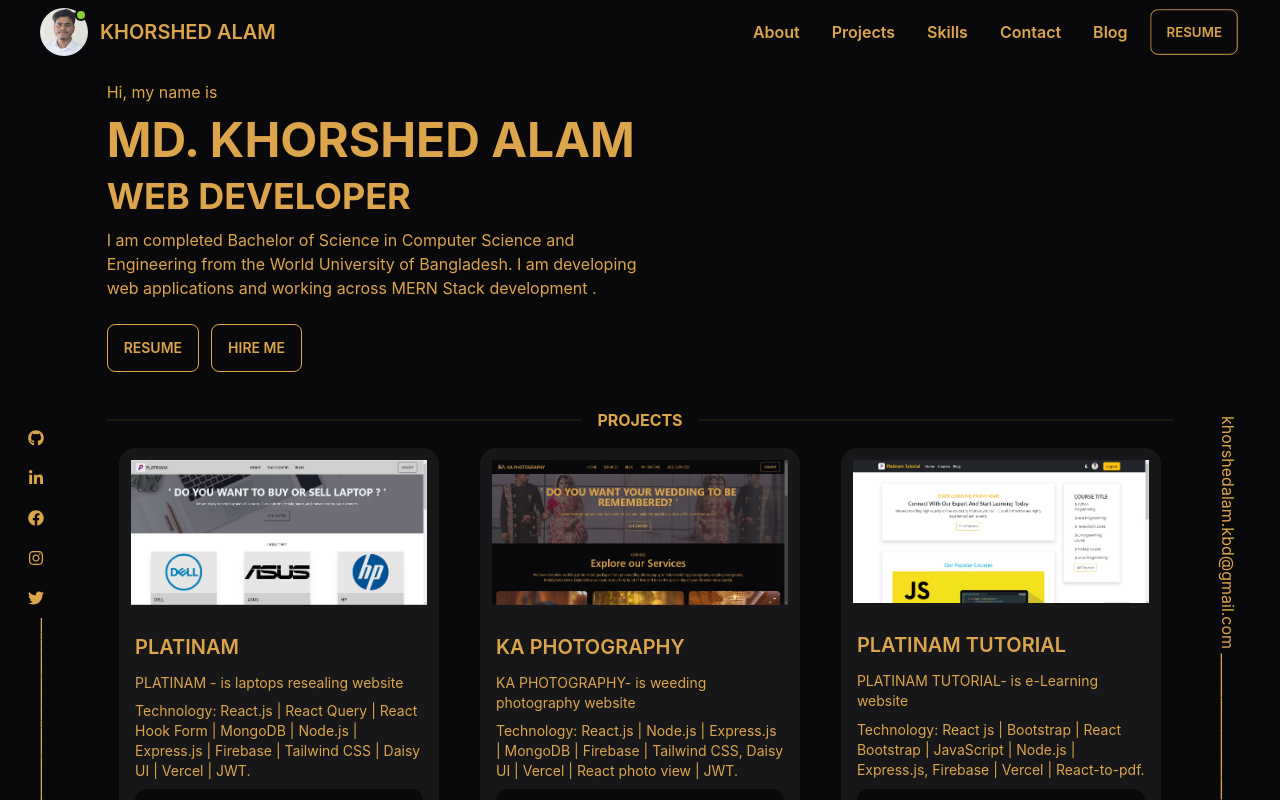
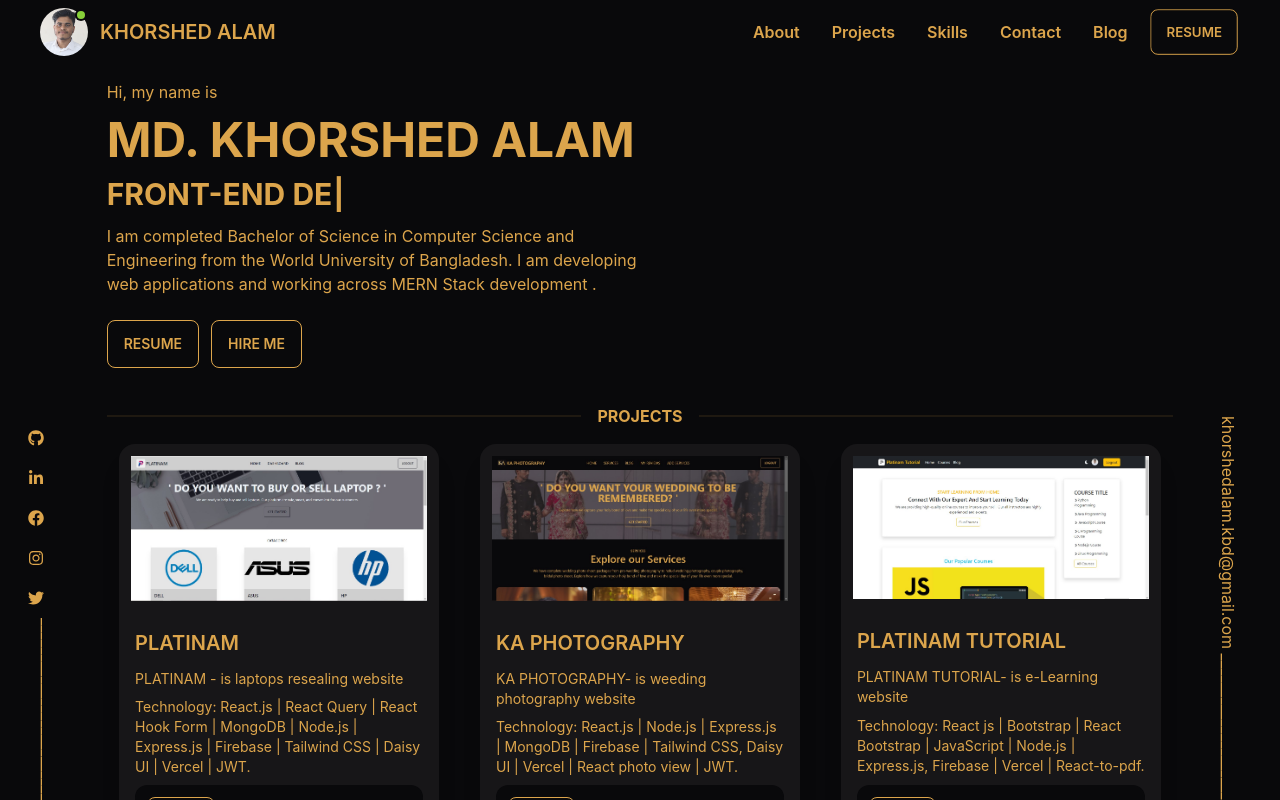
Before and after one commit to khorshed-alam-kbd/protfolio, a React (Create React App) app: page / in a window 1280 px wide. Built offline with nearby package versions, Linux system fonts and the light colour scheme.

Commit message:
khorshedalam-kbd

```diff
--- a/package.json
+++ b/package.json
@@ -18,6 +18,7 @@
     "sort-by": "^1.2.0",
     "sweetalert2": "^11.6.15",
     "tailwind-scrollbar-hide": "^1.1.7",
+    "typewriter-effect": "^2.20.1",
     "web-vitals": "^2.1.4"
   },
   "scripts": {
--- a/src/Pages/Banner/Banner.js
+++ b/src/Pages/Banner/Banner.js
@@ -1,5 +1,6 @@
 import React from 'react';
 import { Link } from 'react-router-dom';
+import Typewriter from 'typewriter-effect';
 
 const Banner = () => {
     const downloadResume = () => {
@@ -18,8 +19,19 @@ const Banner = () => {
             <div>
                 <div className="">
                     <p className='my-3'>Hi, my name is</p>
-                    <h1 className="text-3xl lg:text-5xl font-bold my-3">MD. KHORSHED ALAM</h1>
-                    <h1 className="text-2xl lg:text-4xl font-bold my-3">WEB DEVELOPER</h1>
+                    <h1 className="text-2xl lg:text-5xl font-bold my-3">MD. KHORSHED ALAM</h1>
+
+                    <div className="text-xl lg:text-3xl font-bold my-3">
+                        <Typewriter
+
+                            options={{
+                                strings: ['FRONT-END DEVELOPER', 'MERN STACK DEVELOPER', 'WEB DEVELOPER'],
+                                autoStart: true,
+                                loop: true,
+                            }}
+                        />
+
+                    </div>
                     <p className='my-3 lg:w-1/2'>I am completed Bachelor of Science in Computer Science and Engineering from the World University of Bangladesh. I am developing web applications and working across MERN Stack development .</p>
                     <Link onClick={downloadResume} className="btn  btn-outline mt-3 mr-3">Resume</Link>
                     <a href="/#contact"><button className="btn btn-outline mt-3">HIRE ME</button></a>
--- a/src/Pages/Shared/ProjectDetailsModal/ProjectDetailsModal.js
+++ b/src/Pages/Shared/ProjectDetailsModal/ProjectDetailsModal.js
@@ -1,8 +1,5 @@
 import React from 'react';
 import { FaExternalLinkAlt, FaGithub, FaGithubSquare } from 'react-icons/fa';
-import img1 from '../../../Assets/platinam.jpg'
-import img2 from '../../../Assets/ka-photography.jpg'
-import img3 from '../../../Assets/platinam-tutorial.jpg'
 const ProjectDetailsModal = () => {
     return (
         <div>
```
Also changed, not shown: 1 other file (tests, documents, lock files or other folders).
